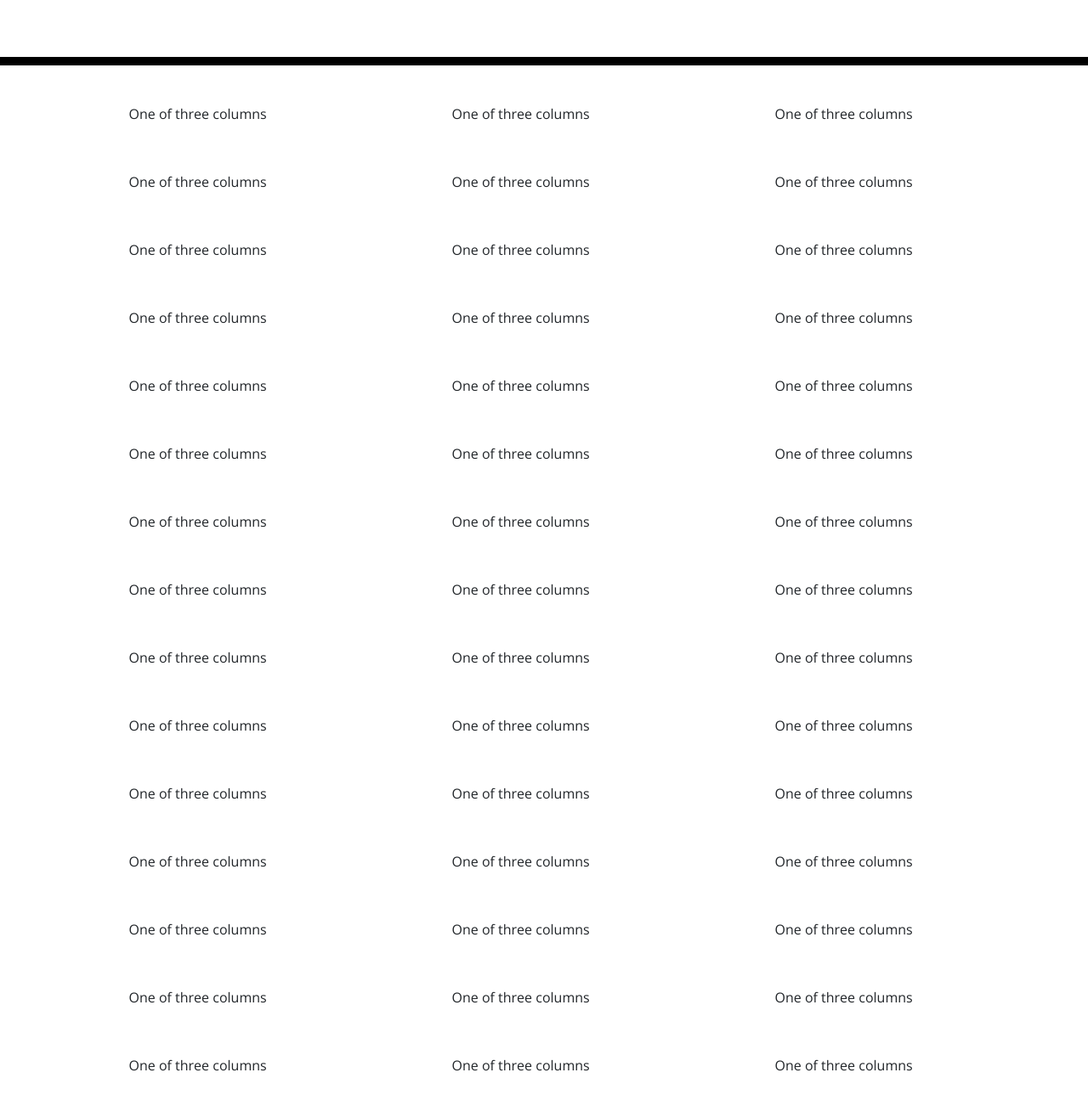
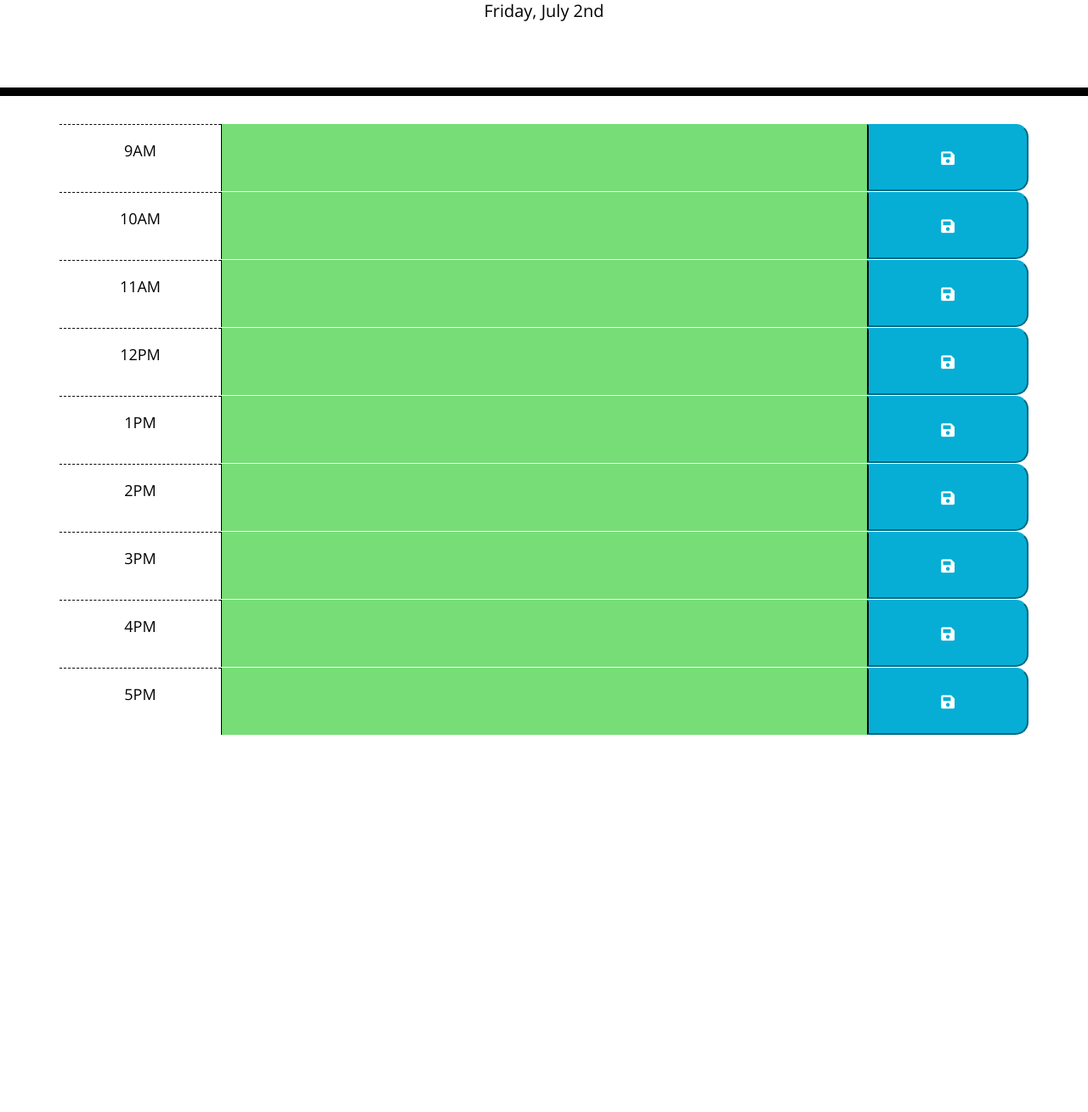
Before and after one commit to tnj415/DailyPlanner, a plain HTML site: page index.html in a window 1280 px wide. Shown: the part 191-1500 px from the top of the page at 85% size. After the commit the page ends 1056 px from the top, so only its background shows below. Drawn offline with nearby package versions, Linux system fonts and the light colour scheme.

Commit message:
saving to local storage

```diff
--- a/index.html
+++ b/index.html
@@ -10,10 +10,6 @@
         integrity="sha384-50oBUHEmvpQ+1lW4y57PTFmhCaXp0ML5d60M1M7uH2+nqUivzIebhndOJK28anvf" crossorigin="anonymous" />
     <link href="https://fonts.googleapis.com/css?family=Open+Sans&display=swap" rel="stylesheet" />
     <link rel="stylesheet" href="style.css" />
-    <script src="https://cdnjs.cloudflare.com/ajax/libs/jquery/3.2.1/jquery.min.js"></script>
-    <script src="https://cdnjs.cloudflare.com/ajax/libs/moment.js/2.24.0/moment.min.js"></script>
-    <script src="https://code.jquery.com/jquery-3.5.1.min.js"></script>
-
     <title>Work Day Scheduler</title>
 </head>
 
@@ -23,238 +19,106 @@
         <p class="lead">A simple calendar app for scheduling your work day</p>
         <p id="currentDay" class="lead"></p>
     </header>
+    <div class="container">
+        <!-- Timeblocks go here -->
+        <div class="row time-block">
+            <div class="col-2 hour">9AM
+            </div>
+            <textarea class="col-8 description" id="9">
 
-    <!-- Timeblocks go here -->
-    <div class="container">
-        <div class="row">
-            <div class="col-sm">
-                One of three columns
-            </div>
-            <div class="col-sm">
-                One of three columns
-            </div>
-            <div class="col-sm">
-                One of three columns
-            </div>
-        </div>
+          </textarea>
+            <button class="col-2 saveBtn"><i class="fas fa-save"></i>
+            </button>
         </div>
 
-    <!-- Timeblocks go here -->
-    <div class="container">
-        <div class="row">
-            <div class="col-sm">
-                One of three columns
+        <div class="row time-block">
+            <div class="col-2 hour">10AM
             </div>
-            <div class="col-sm">
-                One of three columns
-            </div>
-            <div class="col-sm">
-                One of three columns
-            </div>
-        </div>
+            <textarea class="col-8 description" id="10">
+
+      </textarea>
+            <button class="col-2 saveBtn"><i class="fas fa-save"></i>
+            </button>
         </div>
 
-    <!-- Timeblocks go here -->
-    <div class="container">
-        <div class="row">
-            <div class="col-sm">
-                One of three columns
+        <div class="row time-block">
+            <div class="col-2 hour">11AM
             </div>
-            <div class="col-sm">
-                One of three columns
-            </div>
-            <div class="col-sm">
-                One of three columns
-            </div>
-        </div>
+            <textarea class="col-8 description" id="11">
+
+  </textarea>
+            <button class="col-2 saveBtn"><i class="fas fa-save"></i>
+            </button>
         </div>
 
-    <!-- Timeblocks go here -->
-    <div class="container">
-        <div class="row">
-            <div class="col-sm">
-                One of three columns
+        <div class="row time-block">
+            <div class="col-2 hour">12PM
             </div>
-            <div class="col-sm">
-                One of three columns
-            </div>
-            <div class="col-sm">
-                One of three columns
-            </div>
-        </div>
+            <textarea class="col-8 description" id="12">
+
+  </textarea>
+            <button class="col-2 saveBtn"><i class="fas fa-save"></i>
+            </button>
         </div>
 
-    <!-- Timeblocks go here -->
-    <div class="container">
-        <div class="row">
-            <div class="col-sm">
-                One of three columns
+        <div class="row time-block">
+            <div class="col-2 hour">1PM
             </div>
-            <div class="col-sm">
-                One of three columns
-            </div>
-            <div class="col-sm">
-                One of three columns
-            </div>
-        </div>
+            <textarea class="col-8 description" id="13">
+
+  </textarea>
+            <button class="col-2 saveBtn"><i class="fas fa-save"></i>
+            </button>
         </div>
 
-    <!-- Timeblocks go here -->
-    <div class="container">
-        <div class="row">
-            <div class="col-sm">
-                One of three columns
+        <div class="row time-block">
+            <div class="col-2 hour">2PM
             </div>
-            <div class="col-sm">
-                One of three columns
-            </div>
-            <div class="col-sm">
-                One of three columns
-            </div>
-        </div>
+            <textarea class="col-8 description" id="14">
+
+  </textarea>
+            <button class="col-2 saveBtn"><i class="fas fa-save"></i>
+            </button>
         </div>
 
-    <!-- Timeblocks go here -->
-    <div class="container">
-        <div class="row">
-            <div class="col-sm">
-                One of three columns
+        <div class="row time-block">
+            <div class="col-2 hour">3PM
             </div>
-            <div class="col-sm">
-                One of three columns
-            </div>
-            <div class="col-sm">
-                One of three columns
-            </div>
-        </div>
+            <textarea class="col-8 description" id="15">
+
+  </textarea>
+            <button class="col-2 saveBtn"><i class="fas fa-save"></i>
+            </button>
         </div>
 
-    <!-- Timeblocks go here -->
-    <div class="container">
-        <div class="row">
-            <div class="col-sm">
-                One of three columns
+        <div class="row time-block">
+            <div class="col-2 hour">4PM
             </div>
-            <div class="col-sm">
-                One of three columns
-            </div>
-            <div class="col-sm">
-                One of three columns
-            </div>
-        </div>
+            <textarea class="col-8 description" id="16">
+
+  </textarea>
+            <button class="col-2 saveBtn"><i class="fas fa-save"></i>
+            </button>
         </div>
 
-    <!-- Timeblocks go here -->
-    <div class="container">
-        <div class="row">
-            <div class="col-sm">
-                One of three columns
+        <div class="row time-block">
+            <div class="col-2 hour">5PM
             </div>
-            <div class="col-sm">
-                One of three columns
-            </div>
-            <div class="col-sm">
-                One of three columns
-            </div>
-        </div>
-    </div>
+            <textarea class="col-8 description" id="17">
 
-    <!-- Timeblocks go here -->
-    <div class="container">
-        <div class="row">
-            <div class="col-sm">
-                One of three columns
-            </div>
-            <div class="col-sm">
-                One of three columns
-            </div>
-            <div class="col-sm">
-                One of three columns
-            </div>
-        </div>
-    </div>
-
-    <!-- Timeblocks go here -->
-    <div class="container">
-        <div class="row">
-            <div class="col-sm">
-                One of three columns
-            </div>
-            <div class="col-sm">
-                One of three columns
-            </div>
-            <div class="col-sm">
-                One of three columns
-            </div>
-        </div>
-    </div>
-
-    <!-- Timeblocks go here -->
-    <div class="container">
-        <div class="row">
-            <div class="col-sm">
-                One of three columns
-            </div>
-            <div class="col-sm">
-                One of three columns
-            </div>
-            <div class="col-sm">
-                One of three columns
-            </div>
-        </div>
-    </div>
-
-    <!-- Timeblocks go here -->
-    <div class="container">
-        <div class="row">
-            <div class="col-sm">
-                One of three columns
-            </div>
-            <div class="col-sm">
-                One of three columns
-            </div>
-            <div class="col-sm">
-                One of three columns
-            </div>
-        </div>
-    </div>
-
-    <!-- Timeblocks go here -->
-    <div class="container">
-        <div class="row">
-            <div class="col-sm">
-                One of three columns
-            </div>
-            <div class="col-sm">
-                One of three columns
-            </div>
-            <div class="col-sm">
-                One of three columns
-            </div>
-        </div>
-    </div>
-
-    <!-- Timeblocks go here -->
-    <div class="container">
-        <div class="row">
-            <div class="col-sm">
-                One of three columns
-            </div>
-            <div class="col-sm">
-                One of three columns
-            </div>
-            <div class="col-sm">
-                One of three columns
-            </div>
-        </div>
+  </textarea>
+            <button class="col-2 saveBtn"><i class="fas fa-save"></i>
+            </button>
         </div>
 
 
-    <script src="./script.js"></script>
-    <script src="https://code.jquery.com/jquery-3.5.1.min.js"></script>
+
+    </div>
+
 
     <script src="https://cdnjs.cloudflare.com/ajax/libs/jquery/3.2.1/jquery.min.js"></script>
     <script src="https://cdnjs.cloudflare.com/ajax/libs/moment.js/2.24.0/moment.min.js"></script>
+    <script src="script.js"></script>
 </body>
 
 </html>
--- a/script.js
+++ b/script.js
@@ -1,37 +1,76 @@
-var rowEl = document.querySelectorAll(".row")
-var colEl = document.querySelectorAll(".col-sm")
-// function createSchedule() {
-//     for (var i = 0; i < 8; i++) {
-//         $(".container").append("<.row> ewrtwer" )
+var curDate = $('#currentDay')
+var saveBtn = document.querySelector(".saveBtn")
+var notes9 = $('#9')
+var notes10 = $('#10')
+var notes11 = $('#11')
+var notes12 = $('#12')
+var notes1 = $('#1')
+var notes2 = $('#2')
+var notes3 = $('#3')
+var notes4 = $('#4')
+var notes5 = $('#5')
 
-//     }
-// }
+saveBtn.addEventListener("click", function () {
+    saveSchedule();
+});
 
-// createSchedule();
+function setSchedule() {
 
-function colorSchedule() {
+    document.querySelector("#currentDay").textContent = moment().format("dddd, MMMM Do")
 
-    console.log(rowEl[0]);
-    console.log(rowEl[1]);
-    console.log(rowEl[2]);
-    console.log(colEl[0]);
-    console.log(colEl[1]);
-    console.log(colEl);
+    var curTime24 = Number(moment().format("k"))
+    console.log(curTime24)
+//var curTime24 = 14;
+    for (var i = 9; i < 18; i++) {
+        if (curTime24 > i)
+            $(".description").eq(i - 9).addClass("past");
+        else if (curTime24 === i)
+            $(".description").eq(i - 9).addClass("present");
+        else if (curTime24 < i)
+            $(".description").eq(i - 9).addClass("future");
+    }
 
-    rowArr = []
-
-    for (var i = 9; i < moment("k"); i++) {
-
-        rowArr.push([row[i]])
-
-        if (moment().format("k") < i)
-            rowEl.classList.add("past");
-        else if (moment().format("k") === i)
-            colEl[i].classList.add("present");
-        else if (moment().format("k") > i)
-        rowEl[i].classList.add("future");
-        else alert(Error)
-    }
+   $('#9').textContent = JSON.parse(localStorage.getItem("#9"));
+   $('#10').textContent =JSON.parse(localStorage.getItem("#10"));
+   $('#11').textContent =JSON.parse(localStorage.getItem("#11"));
+   $('#12').textContent =JSON.parse(localStorage.getItem("#12"));
+   $('#1').textContent = JSON.parse(localStorage.getItem("#1"));
+   $('#2').textContent =JSON.parse(localStorage.getItem("#2"));
+   $('#3').textContent = JSON.parse(localStorage.getItem("#3"));
+   $('#4').textContent = JSON.parse(localStorage.getItem("#4"));
+   $('#5').textContent = JSON.parse(localStorage.getItem("#5"));
 }
 
-colorSchedule();
+function saveSchedule () {
+
+
+    localStorage.removeItem("notes9");
+    localStorage.setItem("notes9", JSON.parse(stringify(notes9)));
+
+    localStorage.removeItem("notes10");
+    localStorage.setItem("notes10", JSON.parse(stringify(notes10)));
+
+    localStorage.removeItem("notes11");
+    localStorage.setItem("notes11", JSON.parse(stringify(notes11)));
+
+    localStorage.removeItem("notes12");
+    localStorage.setItem("notes12", JSON.parse(stringify(notes12)));
+
+    localStorage.removeItem("notes1");
+    localStorage.setItem("notes1", JSON.parse(stringify(notes1)));
+
+    localStorage.removeItem("notes2");
+    localStorage.setItem("notes2", JSON.parse(stringify(notes2)));
+
+    localStorage.removeItem("notes3");
+    localStorage.setItem("notes3", JSON.parse(stringify(notes3)));
+
+    localStorage.removeItem("notes4");
+    localStorage.setItem("notes4", JSON.parse(stringify(notes4)));
+
+    localStorage.removeItem("notes5");
+    localStorage.setItem("notes5", JSON.parse(stringify(notes5)));
+
+}
+
+setSchedule();
--- a/style.css
+++ b/style.css
@@ -8,9 +8,11 @@ body {
     background: transparent;
     border: none;
     resize: none;
-    color: #000000;
+    color: #000000 !important;
     border-left: 1px solid black;
     padding: 10px;
+    font-size: large;
+    font-weight: bold;
   }
 
   .jumbotron {
@@ -39,7 +41,11 @@ body {
   .hour {
     background-color: #ffffff;
     color: #000000;
+    font-size: large;
     border-top: 1px dashed #000000;
+    display: flex;
+    align-items: center;
+    justify-content: center;
   }
 
   .past {
@@ -57,15 +63,21 @@ body {
     color: white;
   }
 
-  .saveBtn {
-    border-left: 1px solid black;
+  .saveBtn, button {
+    font-size: large;
+    border-left: 2px solid black !important;
+    border-color: #06AED5;
     border-top-right-radius: 15px;
     border-bottom-right-radius: 15px;
     background-color: #06AED5;
     color: white;
+    display: flex;
+    align-items: center;
+    justify-content: center;
   }
 
-  .saveBtn i:hover {
-    font-size: 20px;
-    transition: all .3s ease-in-out;
+  .saveBtn:hover {
+    font-size: 30px;
+    transition: all .1s ease-in-out;
+    color: black;
   }
```
Also changed, not shown: assets/05-third-party-apis-homework-demo.gif (added). Lines whose indentation alone changed are shown as unchanged.
